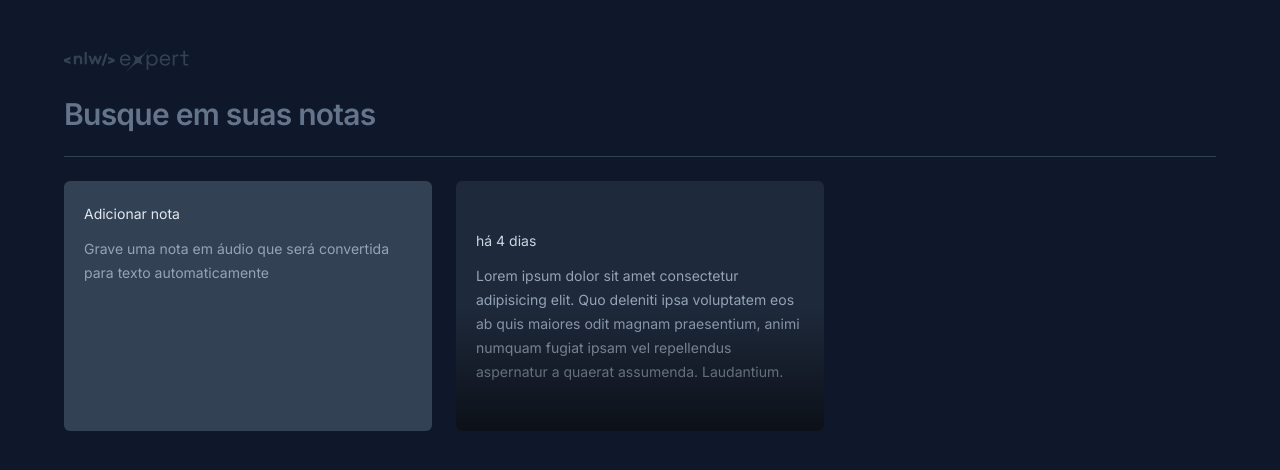
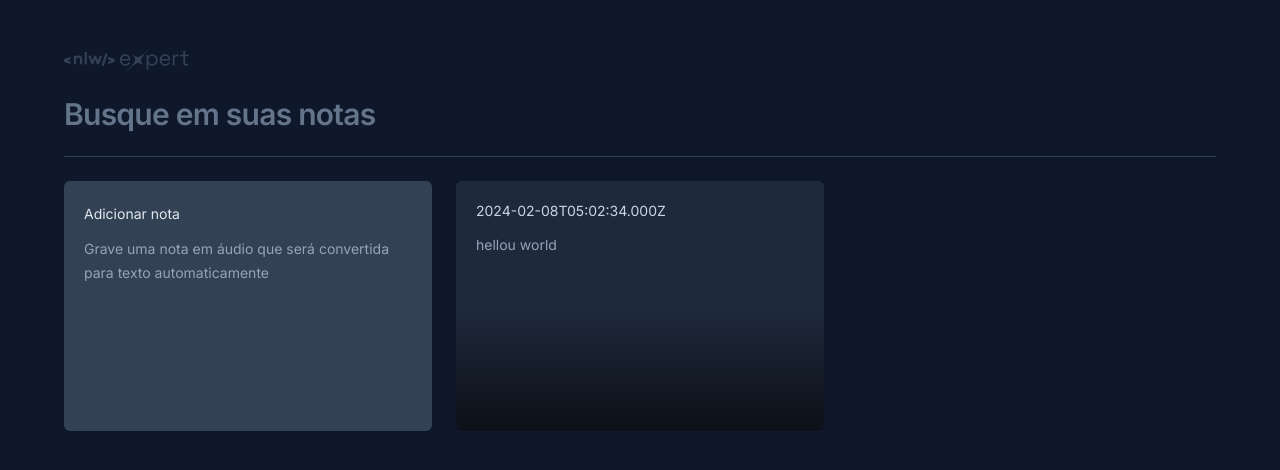
Before and after one commit to vininRibeiro/note, a React (Vite) app: page / in a window 1280 px wide. Shown: the top 470 px of the page. Built offline with nearby package versions, Linux system fonts and the light colour scheme.

Commit message:
criando modal

```diff
--- a/package.json
+++ b/package.json
@@ -10,6 +10,7 @@
     "preview": "vite preview"
   },
   "dependencies": {
+    "@radix-ui/react-dialog": "^1.0.5",
     "react": "^18.2.0",
     "react-dom": "^18.2.0"
   },
--- a/src/app.tsx
+++ b/src/app.tsx
@@ -23,7 +23,10 @@
 
         </div>
 
-        <NoteCard />
+        <NoteCard note={{
+          date: new Date(),
+          content:'hellou world'
+          }} />
 
 
 
--- a/src/components/note-card.tsx
+++ b/src/components/note-card.tsx
@@ -1,16 +1,46 @@
-export function NoteCard(){
+import * as Dialog from '@radix-ui/react-dialog'
+
+
+interface NoteCard{
+    note:{
+         date: Date
+    content: string
+    }
+
+}
+
+export function NoteCard({note}:NoteCard){
         return(
-            <button  className='rounded-md text-left bg-slate-800 p-5 space-y-3 overflow-hidden  relative outline-none hover:ring-2 hover:ring-slate-600 focus-visible:ring-2 focus:ring-lime-400'>
+            <Dialog.Root>
+            <Dialog.Trigger  className='rounded-md text-left flex flex-col bg-slate-800 p-5 gap-y-3 overflow-hidden  relative outline-none hover:ring-2 hover:ring-slate-600 focus-visible:ring-2 focus:ring-lime-400'>
             <span className='text-sm front-medium text-slate-300'>
-              há 4 dias
+              {note.date.toISOString()}
               </span>
 
             <p className='text-sm leading-6 text-slate-400'>
-              Lorem ipsum dolor sit amet consectetur adipisicing elit. Quo deleniti ipsa voluptatem eos ab quis maiores odit magnam praesentium, animi numquam fugiat ipsam vel repellendus aspernatur a quaerat assumenda. Laudantium.
+            {note.content}
              </p>
 
              <div className='absolute bottom-0 left-0 right-0 h-1/2 bg-gradient-to-t from-black/60 to-black/0 pointer-events-none'/>
 
-          </button>
+          </Dialog.Trigger>
+            <Dialog.Portal>
+                <Dialog.Overlay className='inset-0 fixed bg-black/50'/>
+                 <Dialog.Content className='fixed left-1/2 top-1/2 -translate-x-1/2 -translate-y-1/2 max-w-[640px] h-[60vh] w-full bg-slate-700 rounded-md flex flex-col outline-none'>
+                    <div className='flex flex-1 flex-col gap-3 p-5'>
+
+                    <span className='text-sm front-medium text-slate-300'>
+                         {note.date.toISOString()}
+                    </span>
+
+                     <p className='text-sm leading-6 text-slate-400'>
+                         {note.content}
+                    </p>
+
+                    </div>
+                    </Dialog.Content>
+            </Dialog.Portal>
+
+          </Dialog.Root>
         )
 }
```
Also changed, not shown: 1 other file (tests, documents, lock files or other folders).
